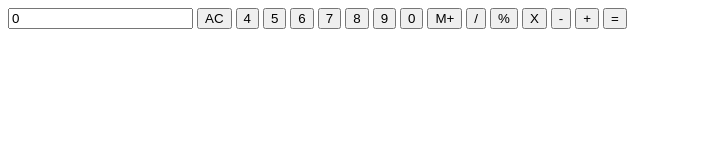
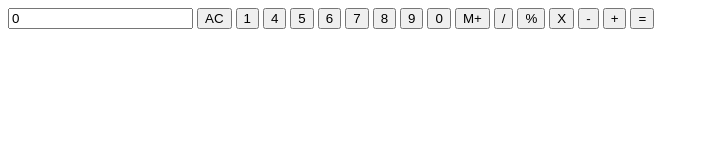
Before and after one commit to TEJASVI-BHOYATE/Ass-16, a plain HTML site: page index.html in a window 1280 px wide. Shown: the whole page, without its empty margins (0-709 px from the left). Drawn offline with Linux system fonts and the light colour scheme.

Commit message:
button 1 added

```diff
--- a/index.html
+++ b/index.html
@@ -10,6 +10,7 @@
         <input type="text"value="0"class="screen"/>
 
          <button class="btn">AC</button>
+         <button class="btn">1</button>
 
 
          <button class="btn">4</button>
```
